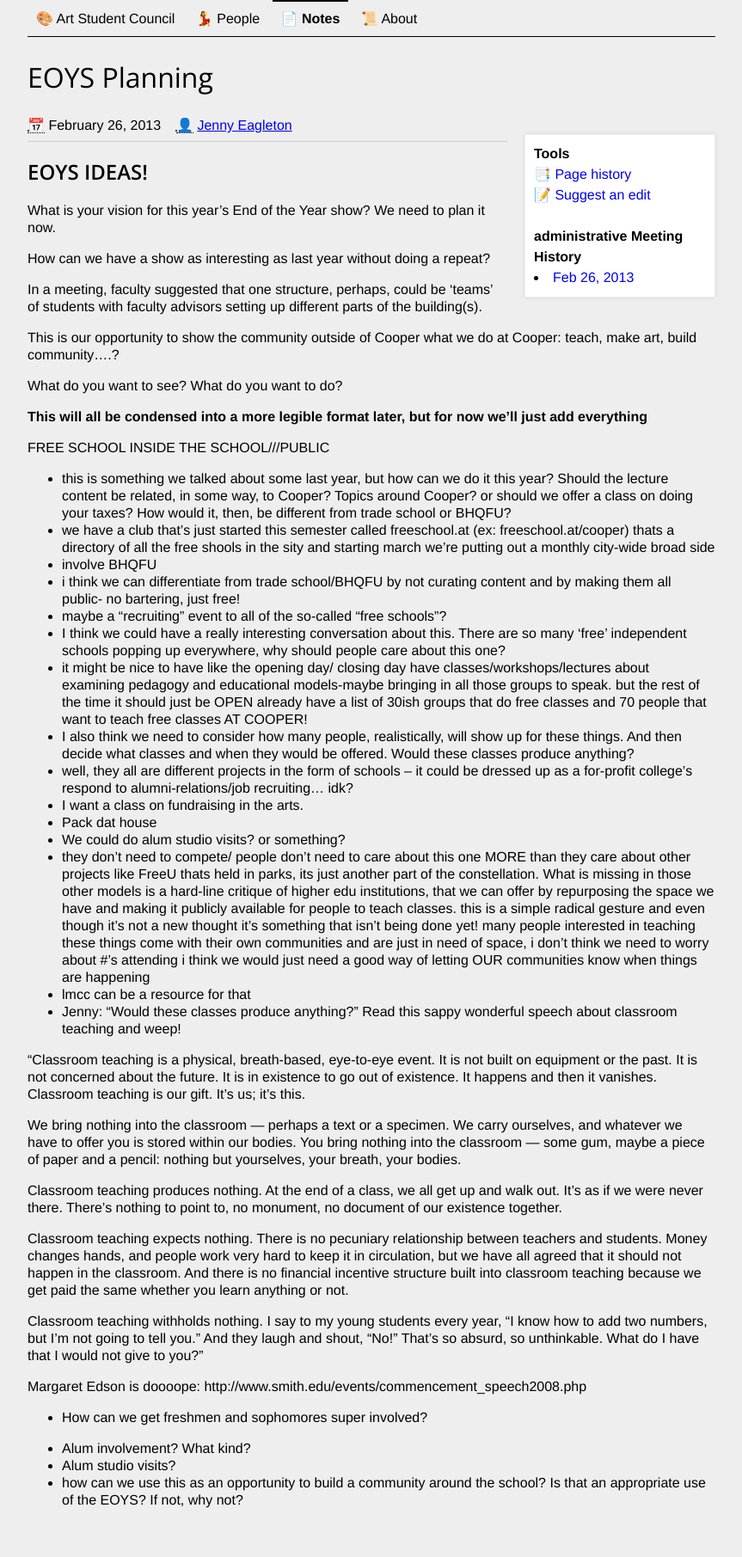
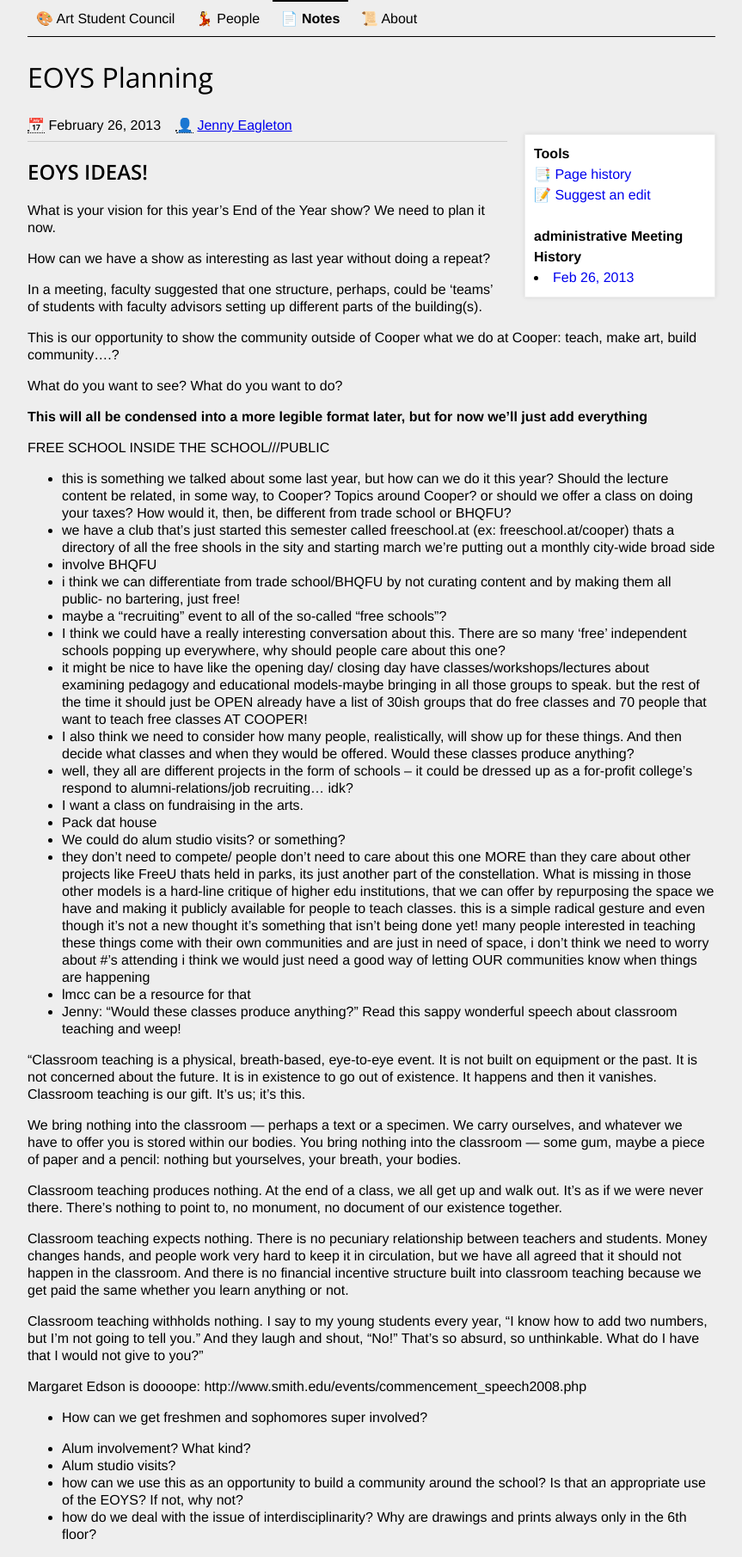
Before and after one commit to CooperASC/cooperasc.github.com, a Jekyll site: the page built from _posts/notes/2013-02-26-eoys.md, in a window 1280 px wide. Shown: the whole page at 86% size, without its empty margins (208-1071 px from the left). Built offline with Jekyll 4.4.1, drawn with Linux system fonts in a browser that asks for light colours; before the commit the page ends 1771 px from its top, so only the background shows below that.

Commit message:
Updated _posts/notes/2013-02-26-eoys.md

```diff
--- a/_posts/notes/2013-02-26-eoys.md
+++ b/_posts/notes/2013-02-26-eoys.md
@@ -67,3 +67,4 @@ Margaret Edson is doooope: http://www.smith.edu/events/commencement_speech2008.p
 - Alum involvement? What kind?
 - Alum studio visits?
 - how can we use this as an opportunity to build a community around the school? Is that an appropriate use of the EOYS? If not, why not?
+- how do we deal with the issue of interdisciplinarity? Why are drawings and prints always only in the 6th floor?
```
